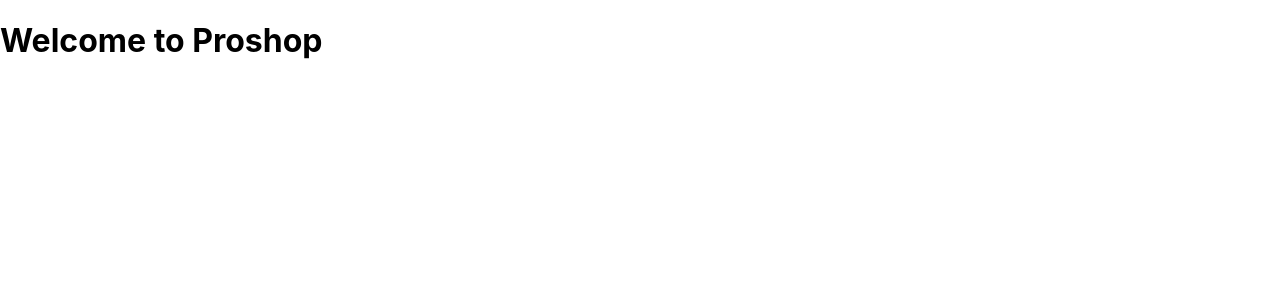
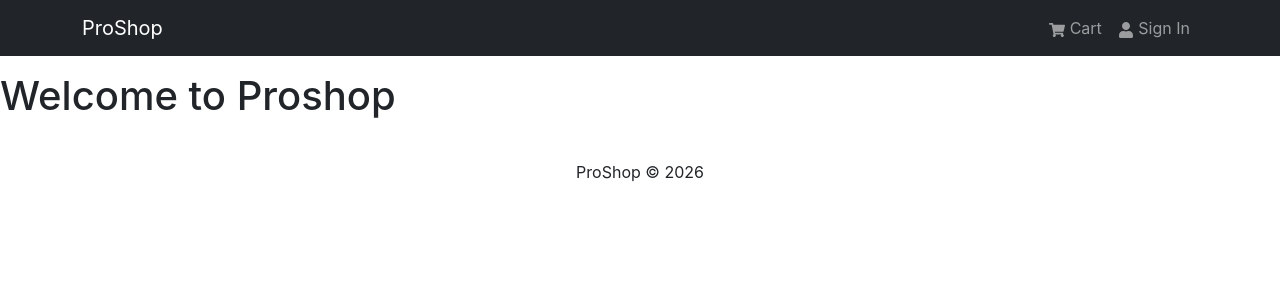
Before and after one commit to ptaraske/proshop, a React (Create React App) app in the folder frontend/: page / in a window 1280 px wide. Shown: the top 300 px of the page. Built offline with nearby package versions, Linux system fonts and the light colour scheme.

Commit message:
Header Footer Bootstrap

```diff
--- a/frontend/package.json
+++ b/frontend/package.json
@@ -7,8 +7,11 @@
     "@testing-library/jest-dom": "^6.9.1",
     "@testing-library/react": "^16.3.2",
     "@testing-library/user-event": "^13.5.0",
+    "bootstrap": "^5.3.8",
     "react": "^19.2.7",
+    "react-bootstrap": "^2.10.10",
     "react-dom": "^19.2.7",
+    "react-icons": "^5.7.0",
     "react-scripts": "5.0.1",
     "web-vitals": "^2.1.4"
   },
--- a/frontend/src/App.js
+++ b/frontend/src/App.js
@@ -1,6 +1,20 @@
+import {container} from "react-bootstrap";
+import Header from "./components/Header";
+import Footer from "./components/Footer";
+
+
 const App = () => {
+
     return (
-      <h1>Welcome to Proshop</h1>
+        <>
+        <Header/>
+        <main className="py-3">
+            <container>
+                <h1>Welcome to Proshop</h1>
+            </container>
+        </main>
+        <Footer/>
+        </>
     )
 
 }
--- /dev/null
+++ b/frontend/src/components/Footer.jsx
@@ -0,0 +1,18 @@
+import {Container, Row, Col} from "react-bootstrap";
+
+const Footer = () => {
+    const currentYear = new Date().getFullYear();
+    return (
+        <footer>
+            <Container>
+                <Row>
+                    <Col className="text-center py-3">
+                        <p>ProShop © {currentYear}</p>
+                    </Col>
+                </Row>
+            </Container>
+        </footer>
+    )
+}
+
+export default Footer
--- /dev/null
+++ b/frontend/src/components/Header.jsx
@@ -0,0 +1,24 @@
+import {Navbar, Nav, Container} from 'react-bootstrap'
+import {FaShoppingCart, FaUser} from 'react-icons/fa'
+
+
+const Header = () => {
+    return (
+        <header>
+            <Navbar bg="dark" variant="dark" expand="lg" collapseOnSelect>
+                <Container>
+                    <Navbar.Brand href="/">ProShop</Navbar.Brand>
+                    <Navbar.Toggle aria-controls="basic-navbar-nav"/>
+                    <Navbar.Collapse id="basic-navbar-nav">
+                        <Nav className="ms-auto">
+                            <Nav.Link href="/cart"><FaShoppingCart/> Cart</Nav.Link>
+                            <Nav.Link href="/login"><FaUser/> Sign In</Nav.Link>
+                        </Nav>
+                    </Navbar.Collapse>
+                </Container>
+            </Navbar>
+        </header>
+    )
+}
+
+export default Header
--- a/frontend/src/index.js
+++ b/frontend/src/index.js
@@ -1,5 +1,6 @@
 import React from 'react';
 import ReactDOM from 'react-dom/client';
+import 'bootstrap/dist/css/bootstrap.min.css'
 import './index.css';
 import App from './App';
 import reportWebVitals from './reportWebVitals';
```
Also changed, not shown: 1 other file (tests, documents, lock files or other folders).
